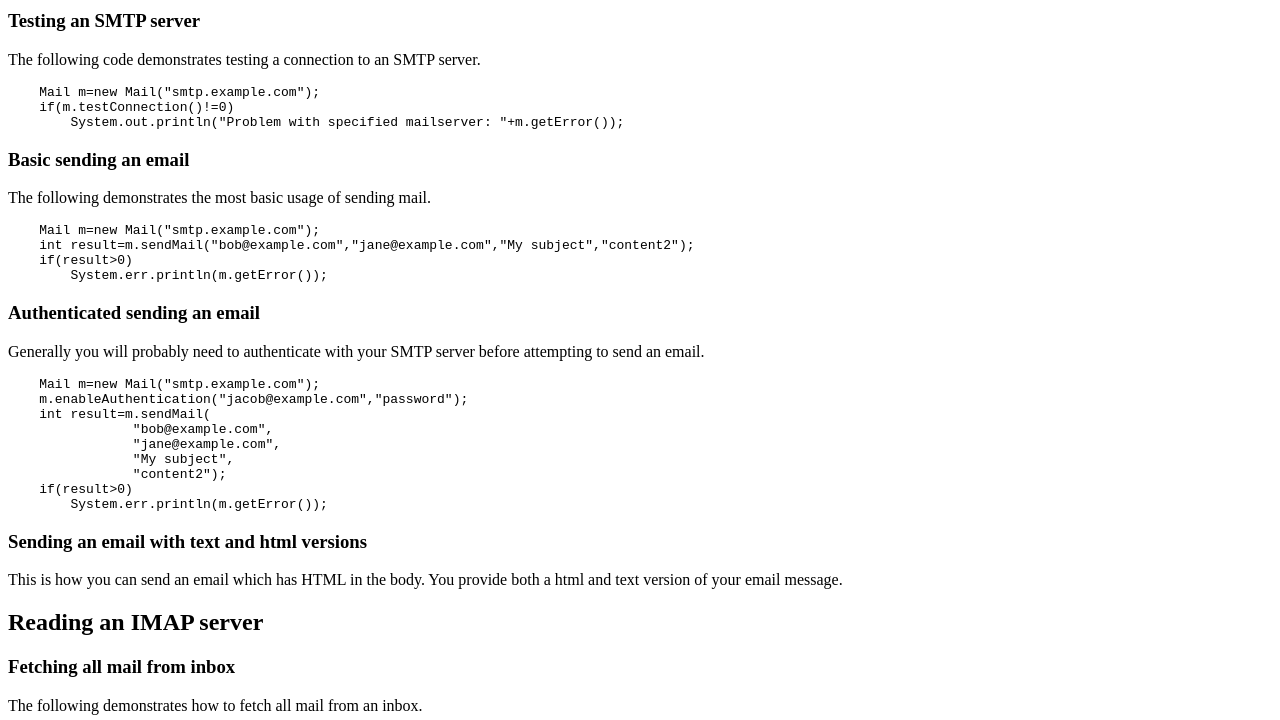
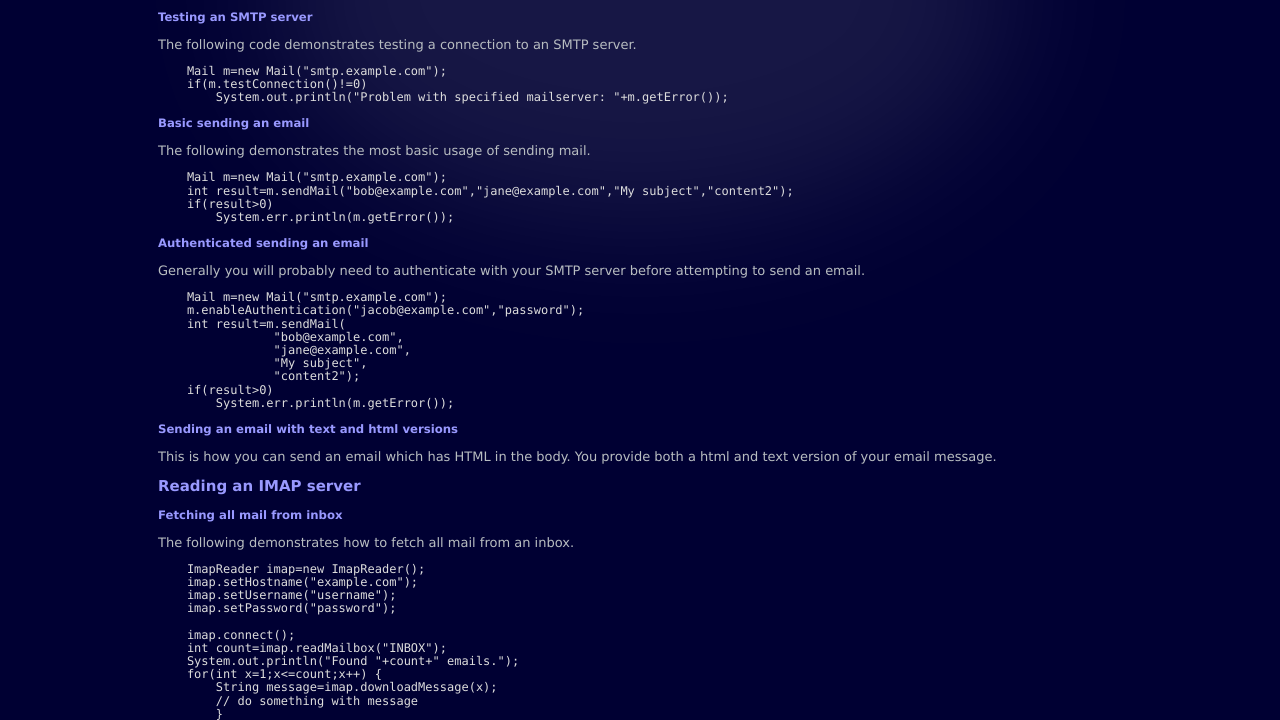
Before and after one commit to raymondtangsc/UptecsEmail, a plain HTML site: page index.html in a window 1280 px wide. Shown: the part 159-879 px from the top of the page. Drawn offline with Linux system fonts and the light colour scheme.

Commit message:
Add nicer style

```diff
--- a/index.html
+++ b/index.html
@@ -1,5 +1,36 @@
 <html>
+<head>
+<style type="text/css">
+html {
+  background: #003;
+}
 
+body {
+	padding-top: 5em;
+	padding-left: 15em;
+	padding-right: 5em;
+	background: transparent url(background-glow.png) no-repeat center top;
+	font-size: 62.5%;
+	font-family: "Bell Gothic Std", "Lucida Grande", arial, sans-serif;
+	color: #b8bdc1;
+}
+
+p {
+	font-size: 13px;
+}
+h1,h2,h3,h4 {
+	color: #99f;
+}
+
+pre {
+    font-family: Monaco, courier, monospace;
+    font-size: 1.2em;
+    margin-bottom: 1em;
+    line-height: 1.1em;
+    color: #ddd;
+}
+</style>
+</head>
 <body>
 <h1>Uptecs Email</h1>
 <p>
```
Also changed, not shown: background-glow.png (added), background.gif (added).
